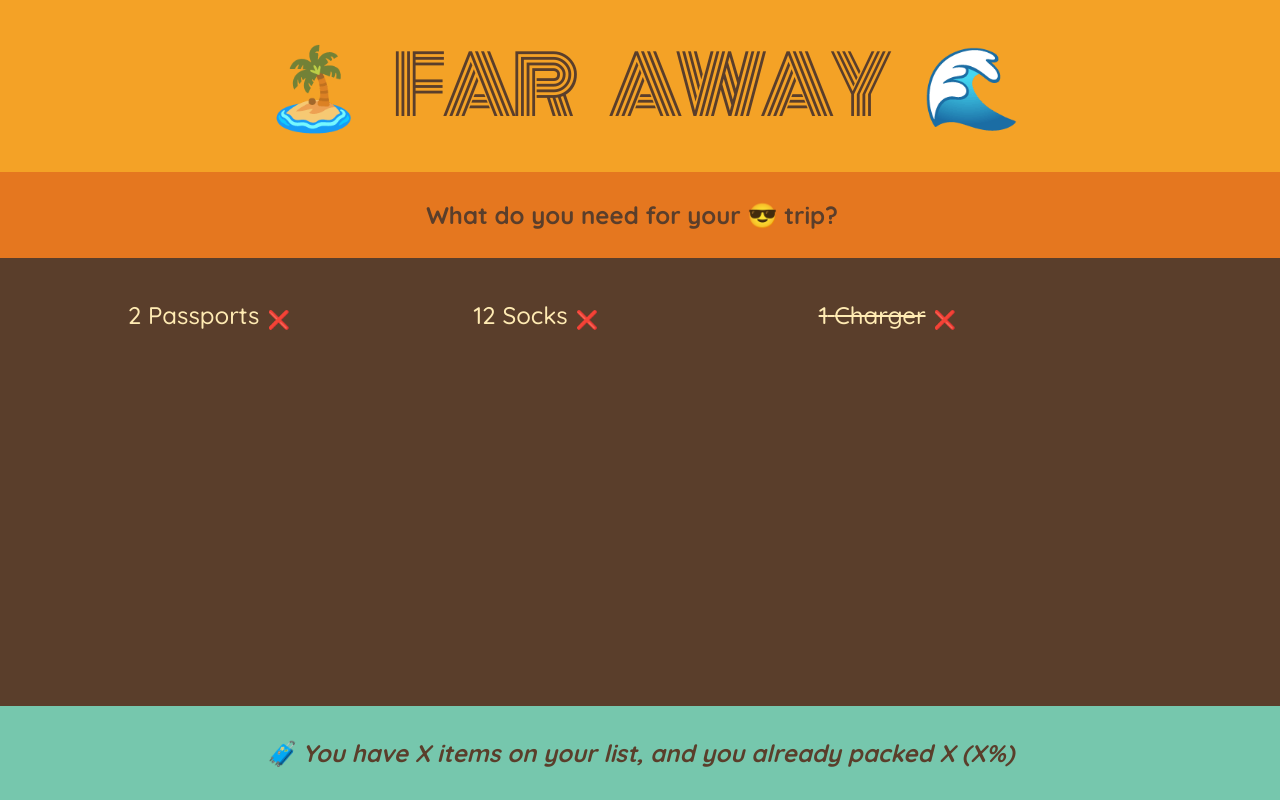
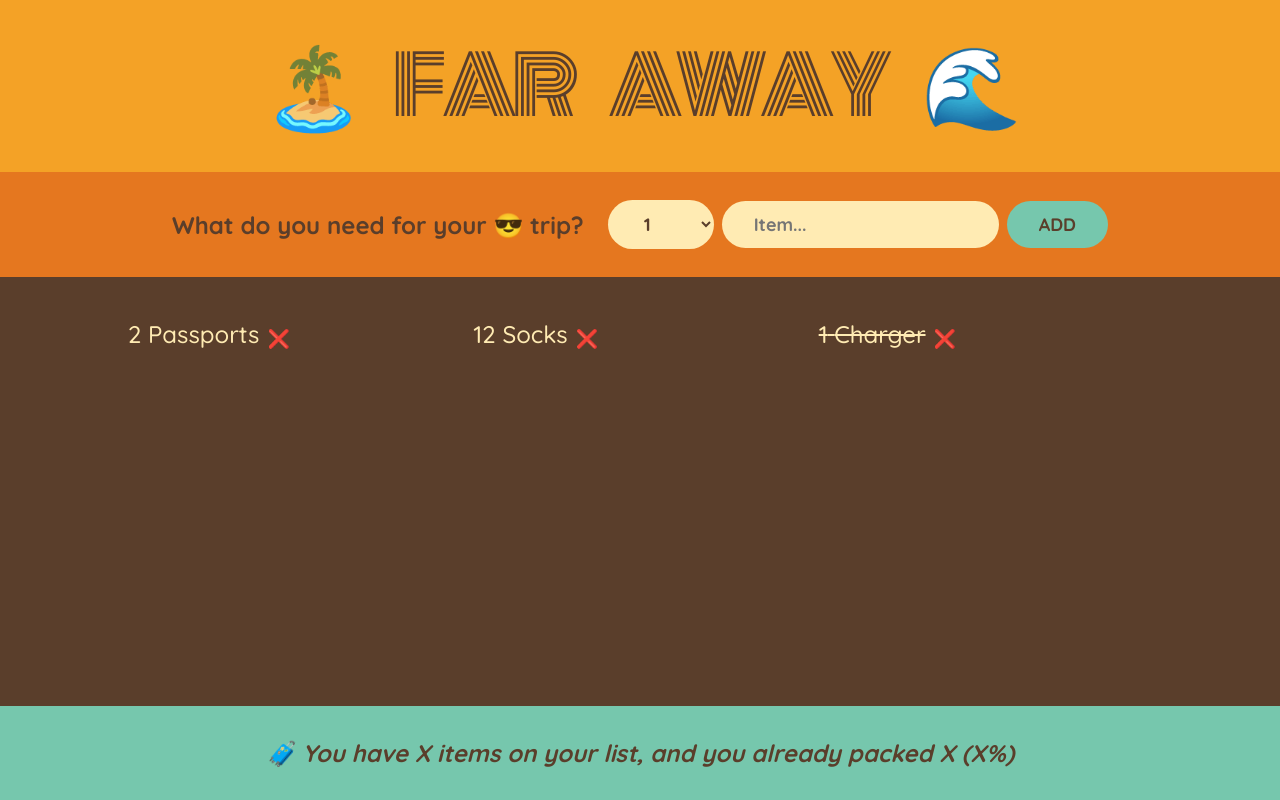
Before and after one commit to azhar35/react-travel-list, a React (Create React App) app: page / in a window 1280 px wide. Built offline with nearby package versions, Linux system fonts and the light colour scheme.

Commit message:
building a form and handling submission

```diff
--- a/src/App.js
+++ b/src/App.js
@@ -20,10 +20,24 @@
 }
 
 function Form() {
+  function handleSubmit(e) {
+    e.preventDefault();
+    console.log(e);
+  }
+
   return (
-    <div className="add-form">
+    <form className="add-form" onSubmit={handleSubmit}>
       <h3>What do you need for your 😎 trip?</h3>
-    </div>
+      <select>
+        {Array.from({ length: 20 }, (_, i) => i + 1).map((num) => (
+          <option value={num} key={num}>
+            {num}
+          </option>
+        ))}
+      </select>
+      <input type="text" placeholder="Item..."></input>
+      <button>Add</button>
+    </form>
   );
 }
 
@@ -32,7 +46,7 @@
     <div className="list">
       <ul>
         {initialItems.map((item) => (
-          <Item item={item} />
+          <Item item={item} key={item.id} />
         ))}
       </ul>
     </div>
```
